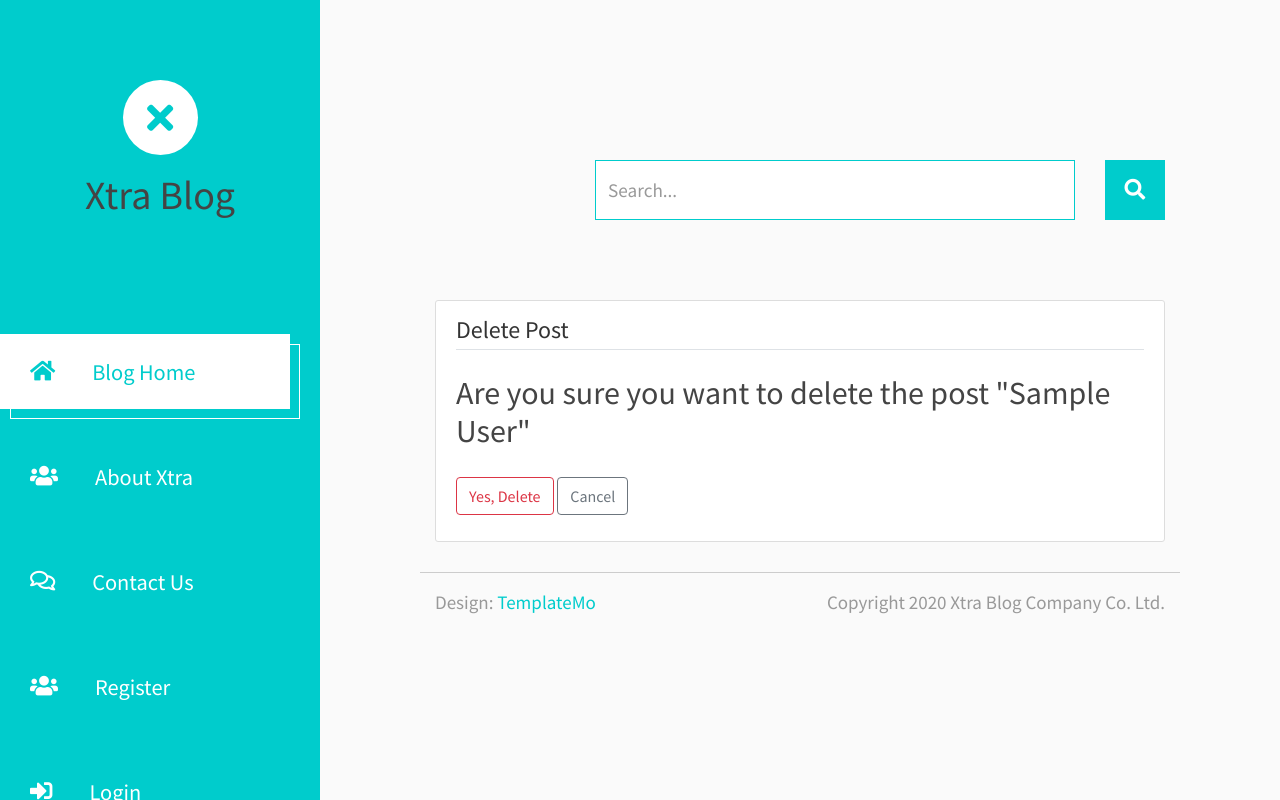
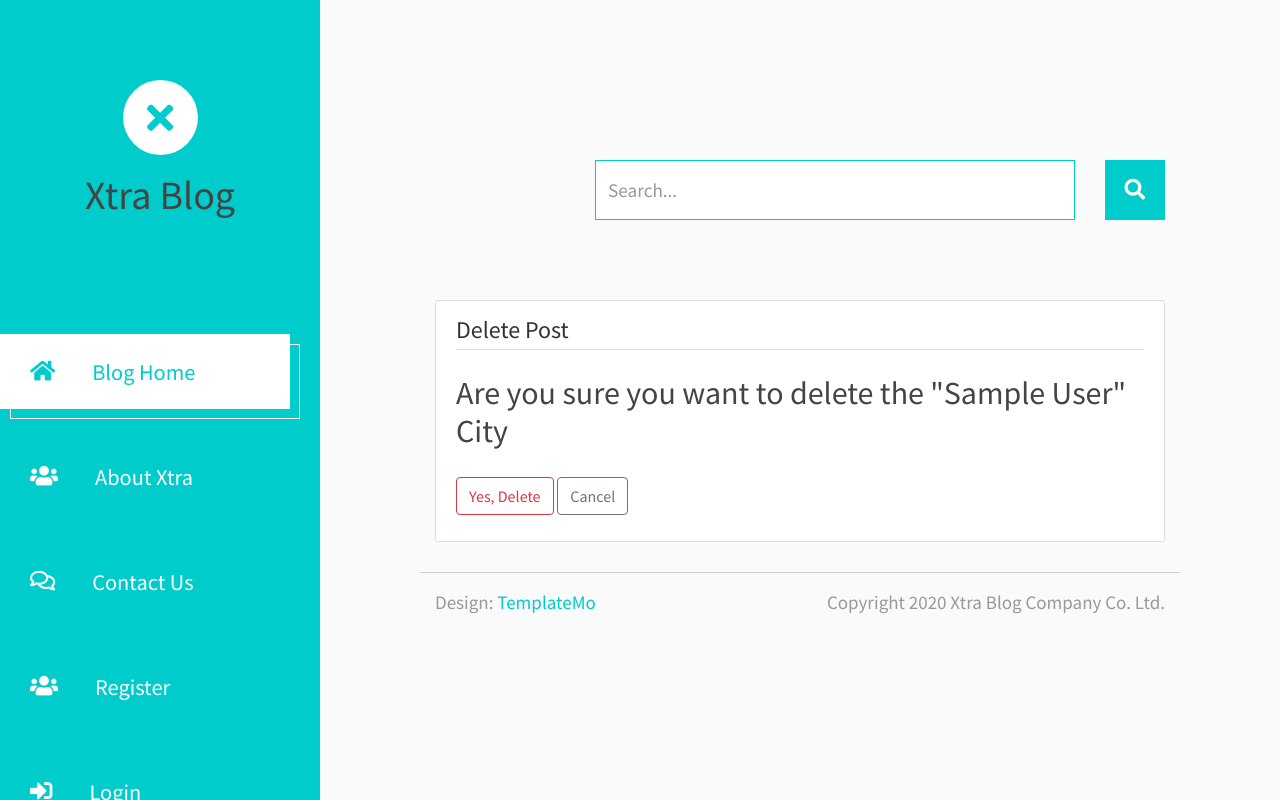
Before and after one commit to mhammed2020/Visit-Morocco-Platform, a Django app: page /post/1/delete/ in a window 1280 px wide. Run offline with Django 3.2, Linux system fonts and the light colour scheme; tables that the repository leaves empty hold one stand-in row (values such as "Sample post"); some libraries are stand-ins or nearby versions.

Commit message:
customize delete city

```diff
--- a/templates/accounts/destination_confirm_delete.html
+++ b/templates/accounts/destination_confirm_delete.html
@@ -5,7 +5,7 @@
             {% csrf_token %}
             <fieldset class="form-group">
                 <legend class="border-bottom mb-4">Delete Post</legend>
-                <h2>Are you sure you want to delete the post "{{ object.name }}"</h2>
+                <h2>Are you sure you want to delete the  "{{ object.name }}" City</h2>
             </fieldset>
             <div class="form-group">
                 <button class="btn btn-outline-danger" type="submit">Yes, Delete</button>
```
